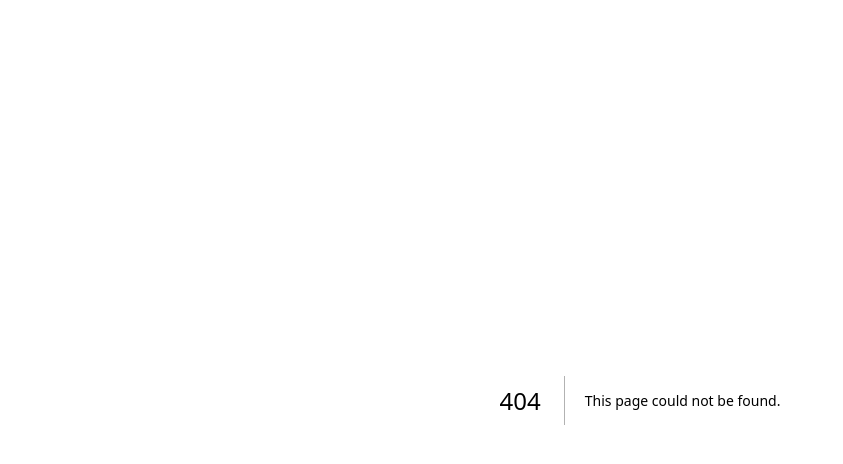
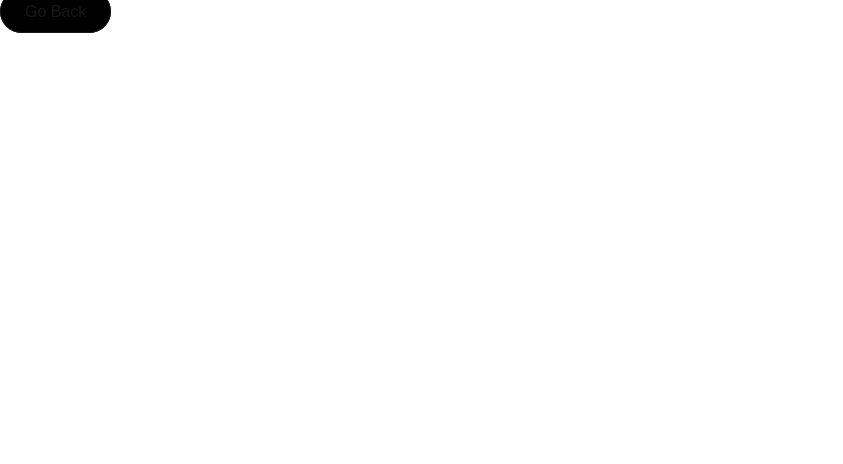
Before and after one commit to OKStateACM/OKStateACM.github.io, a Next.js app in the folder okstateacm.github.io/: page /calendar in a window 1280 px wide. Before the commit this address had no page. Shown: the top 464 px of the page, without its empty margins (0-843 px from the left). Built offline with nearby package versions, Linux system fonts and the light colour scheme.

Commit message:
Added a "Upcoming Events" page with a test button to go back to homepage.

```diff
--- /dev/null
+++ b/okstateacm.github.io/src/app/calendar/page.js
@@ -0,0 +1,13 @@
+export default function Calendar() {
+    return (
+        <main>
+          <a
+            className="rounded-full py-3 px-6 border border-solid bg-black"
+            href="/" //Link to somewhere.
+            target="_self" //_self opens link in the same frame. _blank opens in a new tab/window. Note that it is already _self by default. Putting this here for emphasis.
+          >
+            Go Back
+          </a>
+        </main>
+    )
+}
--- a/okstateacm.github.io/src/app/page.js
+++ b/okstateacm.github.io/src/app/page.js
@@ -25,7 +25,7 @@ export default function Home() {
           </a>
           <a
             className="rounded-full py-3 px-6 border border-solid bg-black"
-            href="https://www.youtube.com/" //Link to somewhere.
+            href="/calendar" //Link to somewhere.
             target="_self" //_self opens link in the same frame. _blank opens in a new tab/window. Note that it is already _self by default. Putting this here for emphasis.
           >
             Upcoming Events
```
